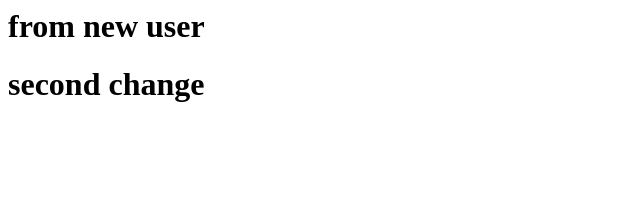
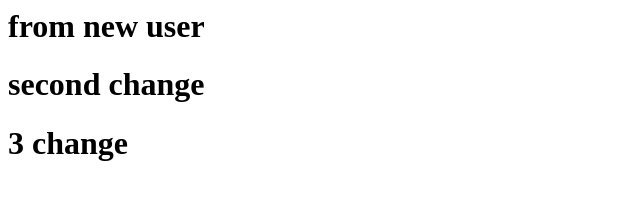
Before and after one commit to mahmoud-hamdy9/upload, a plain HTML site: page index.html in a window 1280 px wide. Shown: the whole page, without its empty margins (0-640 px from the left). Drawn offline with Linux system fonts and the light colour scheme.

Commit message:
test
test

```diff
--- a/index.html
+++ b/index.html
@@ -1,2 +1,3 @@
 <h1> from new user </h1>
 <h1> second change </h1>
+<h1> 3 change </h1>
```
